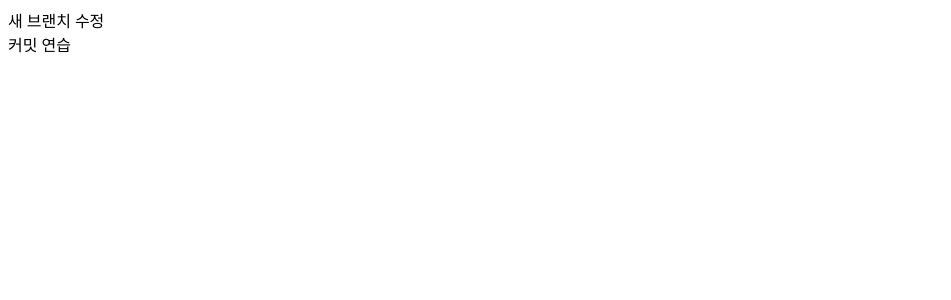
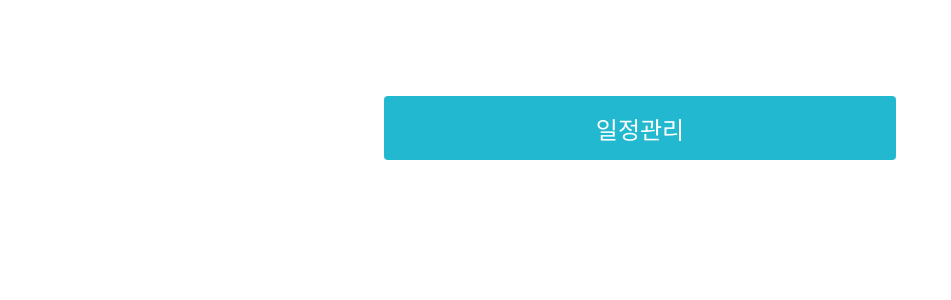
Before and after one commit to stist1111/todo-collaboration, a React (Create React App) app: page / in a window 1280 px wide. Shown: the top 300 px of the page, without its empty margins (0-951 px from the left). Built offline with nearby package versions, Linux system fonts and the light colour scheme.

Commit message:
TodoTemplate

```diff
--- a/package.json
+++ b/package.json
@@ -6,8 +6,11 @@
     "@testing-library/jest-dom": "^4.2.4",
     "@testing-library/react": "^9.5.0",
     "@testing-library/user-event": "^7.2.1",
+    "classnames": "^2.2.6",
+    "node-sass": "^4.14.1",
     "react": "^16.13.1",
     "react-dom": "^16.13.1",
+    "react-icons": "^3.11.0",
     "react-scripts": "3.4.3"
   },
   "scripts": {
--- a/src/App.js
+++ b/src/App.js
@@ -1,12 +1,8 @@
 import React from "react";
+import TodoTemplate from "./components/TodoTemplate";
 
 function App() {
-  return (
-    <div className="App">
-      <div>새 브랜치 수정</div>
-      <div>커밋 연습</div>
-    </div>
-  );
+  return <TodoTemplate>Todo App을 만들자!</TodoTemplate>;
 }
 
 export default App;
--- /dev/null
+++ b/src/TodoTemplate.scss
@@ -0,0 +1,21 @@
+.TodoTemplate {
+  width: 512px;
+  margin-left: auto;
+  margin-right: auto;
+  margin-top: 6rem;
+  border-radius: 4px;
+  overflow: hidden;
+
+  .app-title {
+    background: #22b8cf;
+    color: white;
+    height: 4rem;
+    font-size: 1.5rem;
+    display: flex;
+    align-items: center;
+    justify-content: center;
+  }
+  .content {
+    background: white;
+  }
+}
--- /dev/null
+++ b/src/components/TodoTemplate.js
@@ -0,0 +1,13 @@
+import React, { Component, children } from "react";
+import "../TodoTemplate.scss";
+
+export default class TodoTemplate extends Component {
+  render() {
+    return (
+      <div className="TodoTemplate">
+        <div className="app-title">일정관리</div>
+        <div className="content">{children}</div>
+      </div>
+    );
+  }
+}
```
Also changed, not shown: 1 other file (tests, documents, lock files or other folders).
